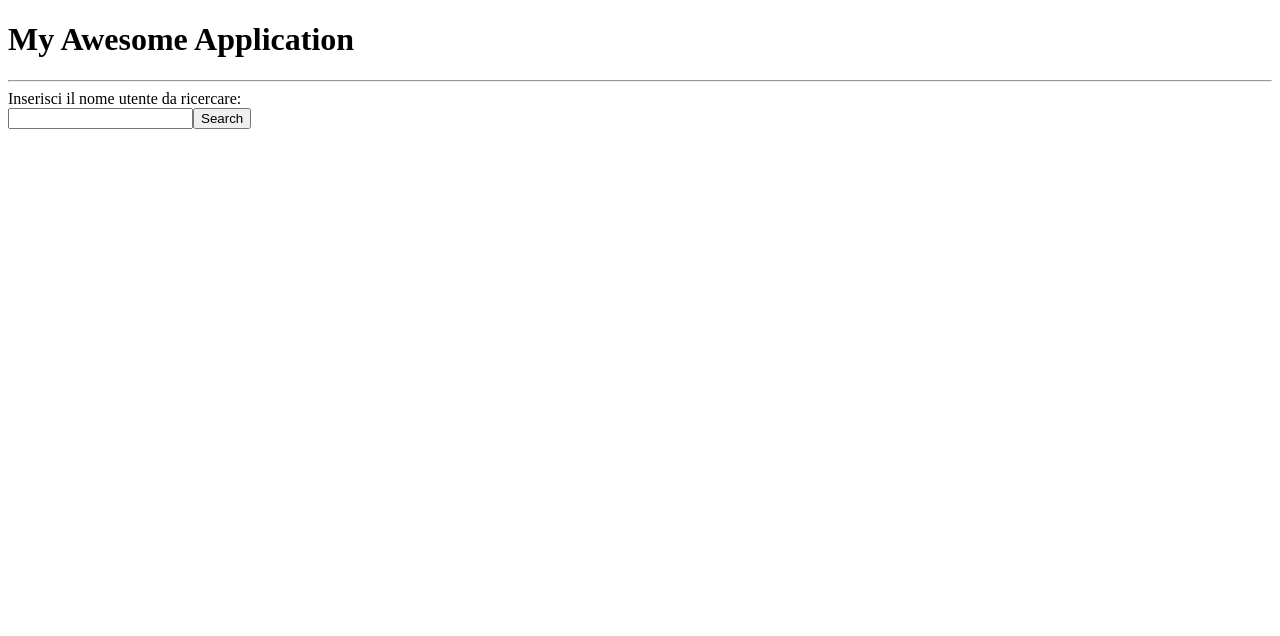
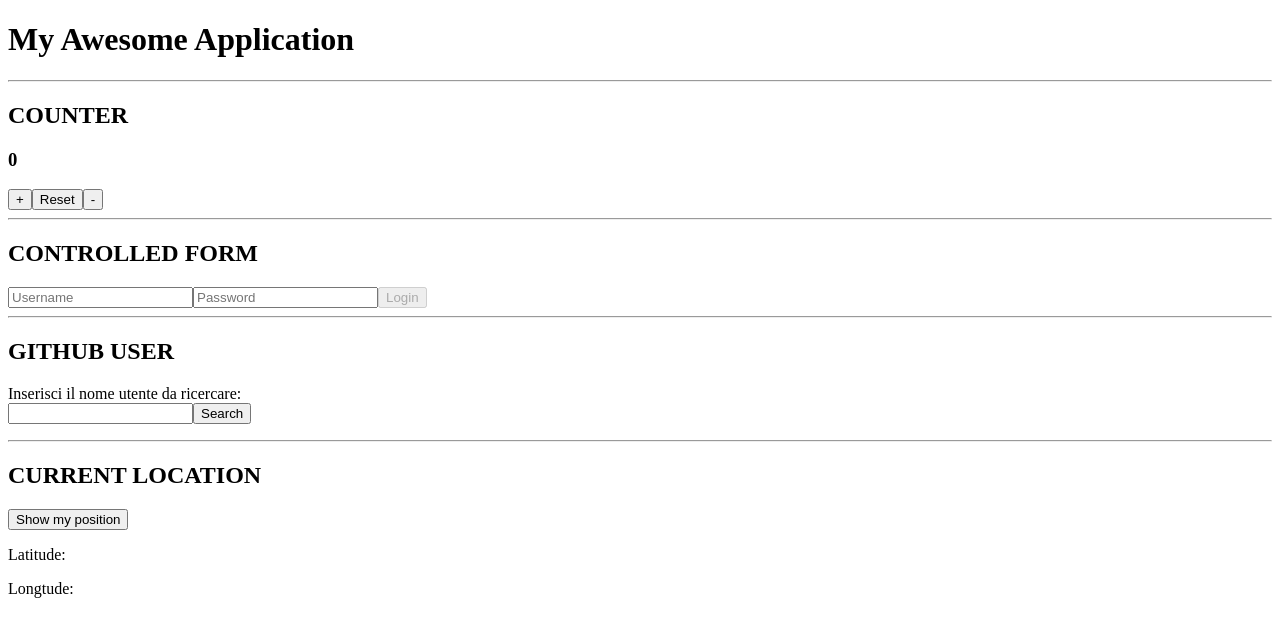
Before and after one commit to Giusp94/React, a React (Vite) app: page / in a window 1280 px wide. Shown: the top 636 px of the page. Built offline with nearby package versions, Linux system fonts and the light colour scheme.

Commit message:
Added ex custom hook

```diff
--- a/src/App.jsx
+++ b/src/App.jsx
@@ -1,11 +1,73 @@
+import { useState } from "react";
+import { useControlledForm } from "./hook/useControlledForm";
+import { useCounter } from "./hook/useCounter";
 import { GithubUsers } from "./GithubUsers";
+import { useCurrenLocation } from "./hook/useCurrentLocation";
 
 export function App() {
+  const { counter, onIncrement, onReset, onDecrement } = useCounter();
+  const { data, onInput, onLogin } = useControlledForm();
+  const { currentPosition, errorPosition, loadPosition, onLocation } =
+    useCurrenLocation();
   return (
     <div>
       <h1>My Awesome Application</h1>
+
       <hr />
+
+      <h2>COUNTER</h2>
+
+      <h3>{counter}</h3>
+      <button onClick={onIncrement}>+</button>
+      <button onClick={onReset}>Reset</button>
+      <button onClick={onDecrement}>-</button>
+
+      <hr />
+
+      <h2>CONTROLLED FORM</h2>
+
+      <form onSubmit={onLogin}>
+        <input
+          type="text"
+          name="username"
+          value={data.username}
+          onChange={onInput}
+          placeholder="Username"
+        />
+        <input
+          type="password"
+          name="password"
+          value={data.password}
+          onChange={onInput}
+          placeholder="Password"
+        />
+        <button
+          name="login"
+          type="submit"
+          disabled={!data.username || !data.password}
+        >
+          Login
+        </button>
+      </form>
+
+      <hr />
+
+      <h2>GITHUB USER</h2>
+
       <GithubUsers />
+
+      <hr />
+
+      <h2>CURRENT LOCATION</h2>
+
+      <button onClick={onLocation}>Show my position</button>
+      {loadPosition && <h2>Loading...</h2>}
+      {!errorPosition && (
+        <div>
+          <p>Latitude: {currentPosition.latitude}</p>
+          <p>Longtude: {currentPosition.longitude}</p>
+        </div>
+      )}
     </div>
   );
 }
--- a/src/GithubUser.jsx
+++ b/src/GithubUser.jsx
@@ -1,33 +1,18 @@
-import { useEffect, useState } from "react";
+import { useEffect } from "react";
+import { useGithubUser } from "./hook/useGithubUser";
 
 export function GithubUser({ username }) {
-  const [user, setUser] = useState(username);
-  const [loading, setLoading] = useState(false);
-  const [error, setError] = useState(null);
+  const { user, load, error, onFetchGithubUser } = useGithubUser(username);
 
-  async function fetchGithubUser(username) {
-    setLoading(true);
-    try {
-      const response = await fetch(`https://api.github.com/users/${username}`);
-      const userJson = await response.json();
-      setUser(userJson);
-      console.log(userJson);
-    } catch (error) {
-      setError(error);
-      setUser(null);
-      console.error(error);
-    } finally {
-      setLoading(false);
-    }
-  }
-
-  useEffect(() => fetchGithubUser(username), [username]);
+  useEffect(() => onFetchGithubUser(username), [username]);
 
   return (
     <div>
-      {loading && <h2>Loading...</h2>}
-      {error && <h1>There is an error</h1>}
-      {user && (
+      {load && <h2>Loading...</h2>}
+      {error ? (
+        <h1>There is an error</h1>
+      ) : (
+        user && (
           <p>
             Name: {user.name}
             <br />
@@ -37,6 +22,7 @@ export function GithubUser({ username }) {
             <br />
             <img src={`${user.avatar_url}`} alt="" />
           </p>
+        )
       )}
     </div>
   );
--- a/src/Login.jsx
+++ b/src/Login.jsx
@@ -36,14 +36,14 @@ export function Login({ onLogin }) {
         name="username"
         value={data.username}
         type="text"
-        onChange={handleInput}
+        onChange={onInput}
         placeholder="Username"
       />
       <input
         name="password"
         value={data.password}
         type="password"
-        onChange={handleInput}
+        onChange={onInput}
         placeholder="Password"
       />
       <input
--- /dev/null
+++ b/src/hook/useControlledForm.js
@@ -0,0 +1,28 @@
+import { useState } from "react";
+
+export function useControlledForm() {
+  const [data, setData] = useState({
+    username: "",
+    password: "",
+  });
+
+  function handleInput(event) {
+    const { name, value } = event.target;
+
+    setData((d) => ({
+      ...d,
+      [name]: value,
+    }));
+  }
+
+  function handleLogin() {
+    event.preventDefault();
+    console.log(`Username: ${data.username}, Password: ${data.password}`);
+  }
+
+  return { data: data, onInput: handleInput, onLogin: handleLogin };
+}
+/*
+Create a custom hook that keeps track of the state of a controlled form with the username and password inputs,
+and returns the current value of the inputs as well as an event handler to update either input.
+*/
--- /dev/null
+++ b/src/hook/useCounter.js
@@ -0,0 +1,29 @@
+import { useState } from "react";
+
+export function useCounter(initialValue = 0) {
+  const [counter, setCounter] = useState(initialValue);
+
+  function handleIncrementCounter() {
+    setCounter((c) => c + 1);
+  }
+
+  function handleResetCounter() {
+    setCounter(initialValue);
+  }
+
+  function handleDecrementCounter() {
+    setCounter((c) => c - 1);
+  }
+
+  return {
+    counter: counter,
+    onIncrement: handleIncrementCounter,
+    onReset: handleResetCounter,
+    onDecrement: handleDecrementCounter,
+  };
+}
+/*
+Create a custom hook useCounter that keeps track of the state of a counter,
+and returns the current value of the counter as well as three functions to increment,
+decrement and reset the counter.
+*/
--- /dev/null
+++ b/src/hook/useCurrentLocation.js
@@ -0,0 +1,36 @@
+import { useState } from "react";
+
+export function useCurrenLocation() {
+  const [errorPosition, setError] = useState(null);
+  const [loading, setLoading] = useState(false);
+  const [currentPosition, setCurrentPosition] = useState({});
+
+  function handleLocation() {
+    setLoading(true);
+    function success(pos) {
+      setCurrentPosition(pos.coords);
+      setLoading(false);
+    }
+
+    function error(err) {
+      setError(err);
+      setLoading(false);
+    }
+
+    navigator.geolocation.getCurrentPosition(success, error);
+  }
+
+  return {
+    currentPosition: currentPosition,
+    errorPosition: errorPosition,
+    loadPosition: loading,
+    onLocation: handleLocation,
+  };
+}
+/*
+Write the useCurrentLocation custom hook,
+that uses the browser's navigator.geolocation API to get the current location of the user through the getCurrentPosition builtin method.
+The hook should return the current location as well as a function to get the current location, and the error and loading states.
+The details on how to use this API can be found here:
+https://developer.mozilla.org/en-US/docs/Web/API/Geolocation_API/Using_the_Geolocation_API
+*/
--- /dev/null
+++ b/src/hook/useGithubUser.js
@@ -0,0 +1,38 @@
+import { useEffect, useState } from "react";
+
+export function useGithubUser(username) {
+  const [user, setUser] = useState(username);
+  const [loading, setLoading] = useState(false);
+  const [error, setError] = useState(null);
+
+  async function fetchGithubUser(username) {
+    setLoading(true);
+    try {
+      const response = await fetch(`https://api.github.com/users/${username}`);
+      const userJson = await response.json();
+      if (!response.ok) {
+        setError(new Error());
+      }
+      setUser(userJson);
+      console.log(userJson);
+    } catch (error) {
+      console.error(error);
+      setError(error);
+      setUser(null);
+    } finally {
+      setLoading(false);
+    }
+  }
+
+  return {
+    user: user,
+    error: error,
+    load: loading,
+    onFetchGithubUser: fetchGithubUser,
+  };
+}
+/*
+Create a custom hook called useGithubUser that receive a username,
+fetches the data of the corresponding Github user from the Github API and returns
+user, error, loading and the function to fetch the data
+*/
```
Lines whose indentation alone changed are shown as unchanged.
